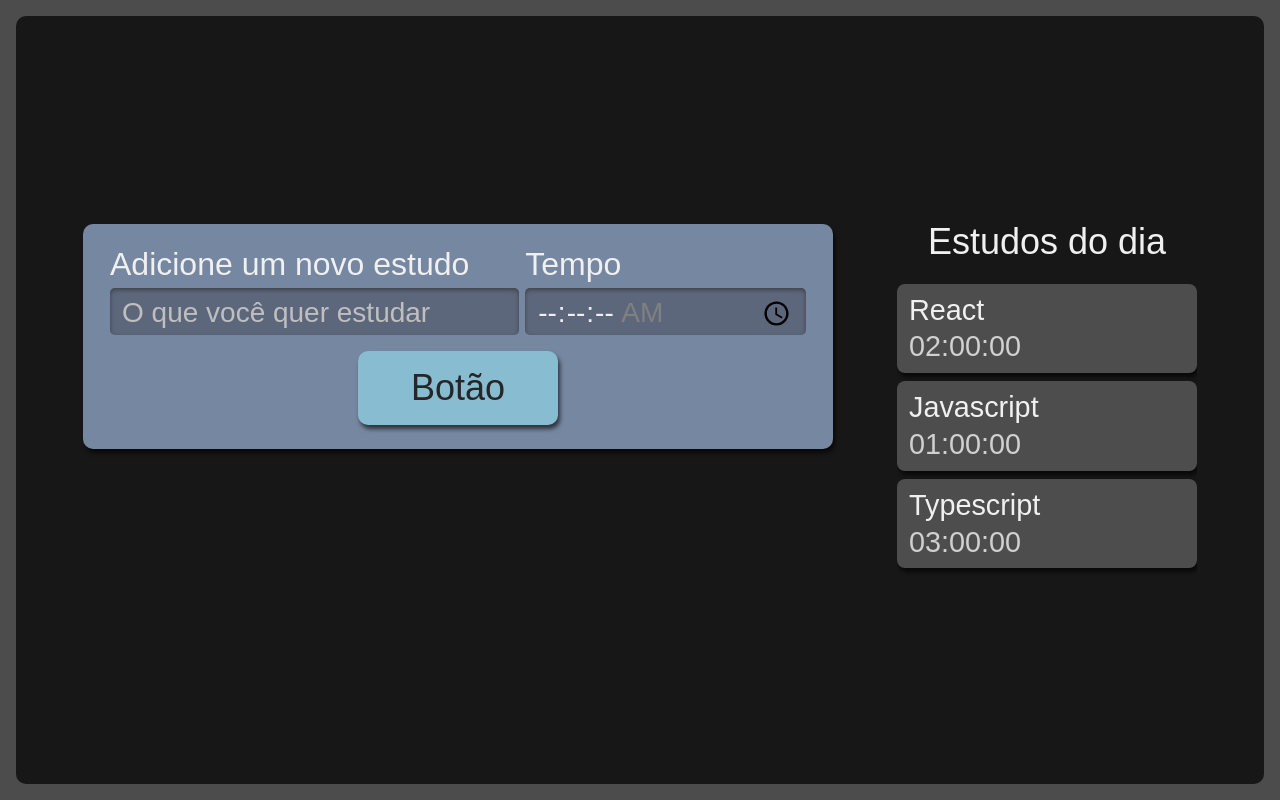
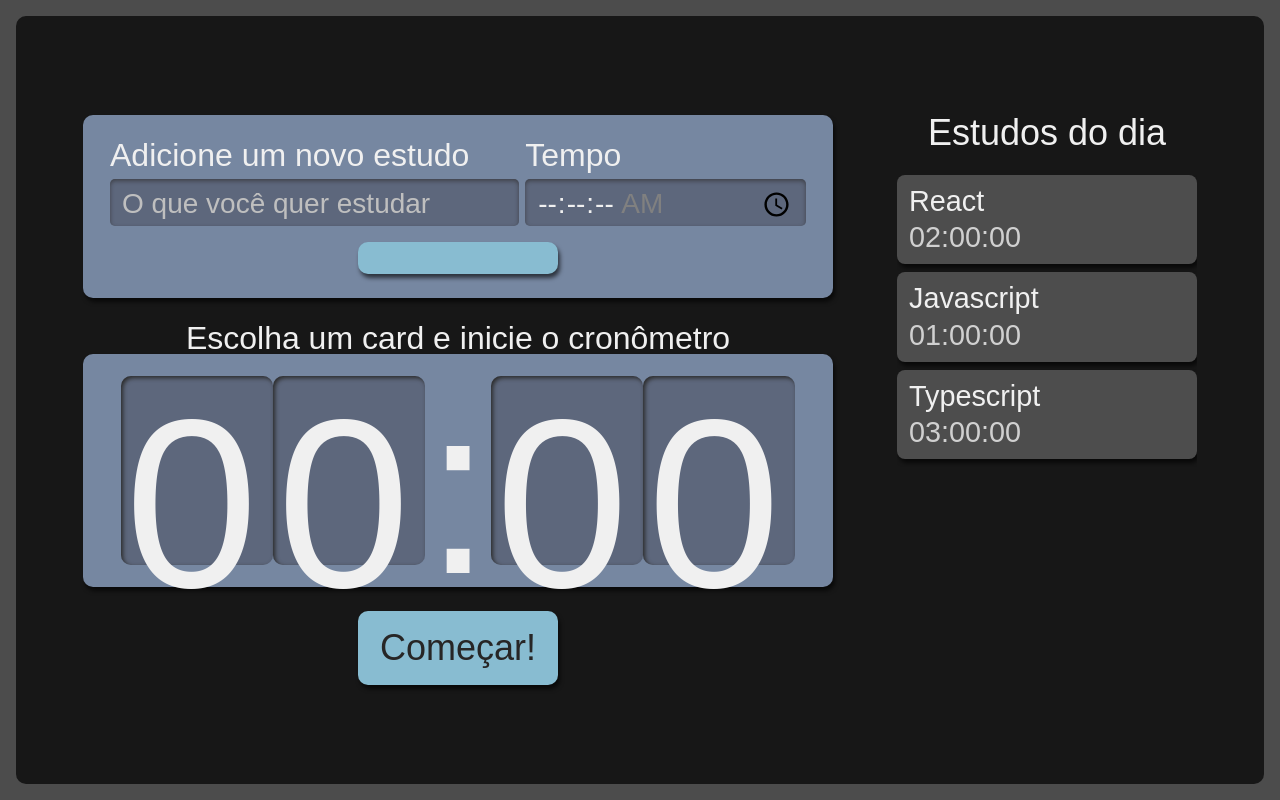
Before and after one commit to alexandre-moreira/formacao-front-end-alura, a React (Create React App) app in the folder 01-react/alura-studies/: page / in a window 1280 px wide. Built offline with nearby package versions, Linux system fonts and the light colour scheme.

Commit message:
Criando e estilizando o cronometro

```diff
--- a/01-react/alura-studies/src/components/Botao/index.tsx
+++ b/01-react/alura-studies/src/components/Botao/index.tsx
@@ -4,7 +4,7 @@ class Botao extends React.Component{
     render(){
         return(
             <button className={style.botao}>
-                Botão
+                 {this.props.children}
             </button>
         )
     }
--- /dev/null
+++ b/01-react/alura-studies/src/components/Cronometro/Cronometro.module.scss
@@ -0,0 +1,59 @@
+.cronometro {
+    display: flex;
+    flex-direction: column;
+    align-items: center;
+    grid-area: cronometro;
+
+    .relogioWrapper {
+      align-items: center;
+      background-color: #7687A1;
+      border-radius: 10px;
+      box-shadow: 2px 4px 4px #0000009F;
+      box-sizing: border-box;
+      display: flex;
+      font-size: 5rem;
+      justify-content: center;
+      margin-bottom: 24px;
+      padding: 16px 12px;
+      width: 100%;
+    }
+
+    .titulo {
+      font-size: 2rem;
+    }
+
+    button {
+      background-color: #88bcd1;
+      border-radius: 10px;
+      box-shadow: 2px 4px 4px #0000009F;
+      color: #272626;
+      cursor: pointer;
+      font-size: 1.25rem;
+      padding: 16px;
+      width: 150px;
+
+      &:active {
+        background-color: #7CA6B7;
+        box-shadow: 2px 2px 4px #0000009F inset;
+        cursor: auto;
+      }
+    }
+
+    @media screen and (min-width:1280px) {
+
+      .relogioWrapper{
+        font-size: 15rem;
+      }
+
+      p {
+        font-size: 2rem;
+      }
+
+      button {
+        grid-column-start: span 2;
+        justify-self: center;
+        width: 200px;
+        font-size: 2.25rem;
+      }
+    }
+  }
--- /dev/null
+++ b/01-react/alura-studies/src/components/Cronometro/Relogio/Relogio.module.scss
@@ -0,0 +1,21 @@
+.relogioNumero {
+    background-color: #5D677C;
+    box-shadow: 2px 2px 4px #2B2B2B inset;
+    height: 3.6rem;
+    width: 3rem;
+    padding: 8px 4px;
+    border-radius: 10px;
+
+    @media screen and (min-width:1280px) {
+      height: 10.8rem;
+      width: 9rem;
+    }
+  }
+
+  .relogioDivisao {
+    height: 4.2rem;
+
+    @media screen and (min-width:1280px) {
+      height: 12.6rem;
+    }
+  }
--- /dev/null
+++ b/01-react/alura-studies/src/components/Cronometro/Relogio/index.tsx
@@ -0,0 +1,13 @@
+import style from './Relogio.module.scss';
+
+export default function Relogio() {
+  return (
+      <>
+        <span className={style.relogioNumero}>0</span>
+        <span className={style.relogioNumero}>0</span>
+        <span className={style.relogioDivisao}>:</span>
+        <span className={style.relogioNumero}>0</span>
+        <span className={style.relogioNumero}>0</span>
+      </>
+  )
+}
--- /dev/null
+++ b/01-react/alura-studies/src/components/Cronometro/index.tsx
@@ -0,0 +1,17 @@
+import Botao from "../Botao";
+import Relogio from "./Relogio";
+import style from './Cronometro.module.scss';
+
+export default function Cronometro() {
+  return (
+    <div className={style.cronometro}>
+        <p className={style.titulo}>Escolha um card e inicie o cronômetro</p>
+        <div className={style.relogioWrapper}>
+            <Relogio />
+        </div>
+        <Botao>
+            Começar!
+        </Botao>
+    </div>
+  )
+}
--- a/01-react/alura-studies/src/pages/App.tsx
+++ b/01-react/alura-studies/src/pages/App.tsx
@@ -1,4 +1,5 @@
 import React from 'react';
+import Cronometro from '../components/Cronometro';
 import Formulario from '../components/Formulario';
 import Lista from '../components/Lista';
 import style from'./App.module.scss'
@@ -8,6 +9,7 @@ function App() {
     <div className={style.AppStyle}>
       <Formulario />
       <Lista />
+      <Cronometro />
     </div>
   );
 }
```
Also changed, not shown: 1 other file (tests, documents, lock files or other folders).
